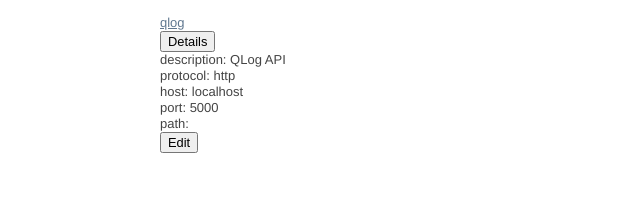
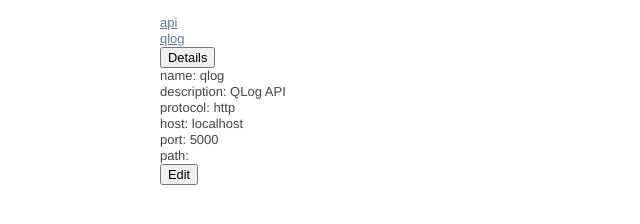
Before and after one commit to surtich/RESTgen, a plain HTML site: page src/www/index.html in a window 1280 px wide. Both pictures are taken after a click on the button "Details". Shown: the whole page, without its empty margins (0-640 px from the left). Drawn offline with Linux system fonts and the light colour scheme.

Commit message:
Implemented some CRUD operations over list: add, remove, modify, copy, move

```diff
--- a/src/www/app/init.js
+++ b/src/www/app/init.js
@@ -14,25 +14,29 @@ iris.path = {
 			js: 'app/ui/app_actions.js',
 			html: 'app/ui/app_actions.html'
 		},
-		apiActions: {
-			js: 'app/ui/api_actions.js',
-			html: 'app/ui/api_actions.html'
+		list_actions: {
+			js: 'app/ui/list_actions.js',
+			html: 'app/ui/list_actions.html'
 		},
-		api: {
-			js: 'app/ui/api.js',
-			html: 'app/ui/api.html'
+		item_actions: {
+			js: 'app/ui/item_actions.js',
+			html: 'app/ui/item_actions.html'
+		},
+		list: {
+			js: 'app/ui/list.js',
+			html: 'app/ui/list.html'
 		},
 		item: {
 			js: 'app/ui/item.js',
 			html: 'app/ui/item.html'
 		},
-		input_item: {
-			js: 'app/ui/input_item.js',
-			html: 'app/ui/input_item.html'
+		field: {
+			js: 'app/ui/field.js',
+			html: 'app/ui/field.html'
 		},
-		radio_item: {
-			js: 'app/ui/radio_item.js',
-			html: 'app/ui/radio_item.html'
+		input_field: {
+			js: 'app/ui/input_field.js',
+			html: 'app/ui/input_field.html'
 		}
 	},
 	resource: {
--- a/src/www/app/resource/app.js
+++ b/src/www/app/resource/app.js
@@ -11,11 +11,19 @@ iris.resource(
 			if (loaded) {
 				f_ok();
 			} else {
-				setApis(function() {
-					setSchemas(function(){
-						if (!apis) {
-							apis = {}
-						}
+				getApis(function(data) {
+					apis = {};
+					apis.name = "api";
+					if (!data) {
+						apis.items = [];
+					} else {
+						apis.items = data;
+					}
+
+					getSchemas(function(data){
+
+						schemas = data;
+
 						if (!schemas) {
 							schemas = {};
 						}
@@ -35,7 +43,7 @@ iris.resource(
 
 		self.setEditable = function(edit) {
 			editable = edit;
-			iris.notify(iris.evts.changeState)
+			iris.notify(iris.evts.changeState);
 		};
 
 		self.getApis = function(f_ok) {
@@ -43,7 +51,6 @@ iris.resource(
 				f_ok(apis);
 			});
 		}
-
 
 		self.getSchemas = function(f_ok) {
 			self.init(function() {
@@ -62,17 +69,15 @@ iris.resource(
 			);
 		}
 
-		function setApis(f_ok) {
+		function getApis(f_ok) {
 			getJSON("/json/apiconfig.json", function(data) {
-				apis = data;
-				f_ok();
+				f_ok(data);
 			});
 		}
 
-		function setSchemas(f_ok) {
+		function getSchemas(f_ok) {
 			getJSON("/json/schemas.json", function(data) {
-				schemas = data;
-				f_ok();
+				f_ok(data);
 			});
 		}
 
--- a/src/www/app/screen/apis.js
+++ b/src/www/app/screen/apis.js
@@ -7,11 +7,10 @@ iris.screen(function(self) {
 		self.ui('footer', iris.path.ui.appActions.js);
 		app.getSchemas(function(schemas) {
 			app.getApis(function(apis) {
-				for (var apiName in apis) {
-					self.ui("apis", iris.path.ui.api.js, {"api": {"name": apiName, "items": apis[apiName], "schema": schemas.api}});
-				}
+				self.ui("apis", iris.path.ui.list.js, {"list": {"name": apis.name, "items": apis.items, "schema": schemas.api}});
 			});
 		});
+
 	}
 
 }, iris.path.screens.apis.js);
--- /dev/null
+++ b/src/www/app/ui/field.html
@@ -0,0 +1,8 @@
+<div>
+
+	<div data-id="item">
+		<span data-id="name"/>
+		<span data-id="value"/>
+		<span data-id="editor" ></span>
+	</div>
+</div>
--- /dev/null
+++ b/src/www/app/ui/field.js
@@ -0,0 +1,53 @@
+iris.ui(function(self) {
+
+	var editable = false;
+	var editor = null;
+	var field = null;
+	var item = null;
+
+	self.create = function() {
+		field = self.setting('field');
+		item = self.setting('item');
+		self.tmplMode(self.APPEND);
+		self.tmpl(iris.path.ui.field.html);
+		self.get('name').text(field.name + ":");
+		self.get('value').text(field.value);
+		var schema = field.schema;
+		editor = self.ui('editor', iris.path.ui[(field.schema && field.schema.view || 'input') + '_field'].js, {value: field.value}, self.APPEND);
+		render();
+	}
+
+	self.setEditable = function(state) {
+		editable = state;
+		render();
+	}
+
+
+	self.val = function() {
+		return editor.val();
+	}
+
+	self.save = function() {
+		item[field.name] = editor.val();
+		field.value = editor.val();
+		self.get('value').text(field.value);
+		self.setEditable(false);
+	}
+
+	self.cancel = function() {
+		if (field.value) {
+			editor.val(field.value);
+		} else {
+			editor.get(0).get(0).value = "";
+		}
+		self.setEditable(true);
+	}
+
+	function render() {
+		self.get('editor').toggle(editable);
+		self.get('value').toggle(!editable);
+	}
+
+
+
+}, iris.path.ui.field.js);
--- a/src/www/app/ui/item.html
+++ b/src/www/app/ui/item.html
@@ -1,8 +1,5 @@
-<div>
-
-	<div data-id="item">
-		<span data-id="name"/>
-		<span data-id="value"/>
-		<span data-id="editor" ></span>
-	</div>
+<div data-id="item">
+	<a data-id="name" href="#">item</a>
+	<div data-id="actions"></div>
+	<div data-id="values">	</div>
 </div>
--- a/src/www/app/ui/item.js
+++ b/src/www/app/ui/item.js
@@ -1,41 +1,110 @@
 iris.ui(function(self) {
 
+	var item = null;
+	var schema = null;
+	var showDetails = false;
 	var editable = false;
-	var editor = null;
-	var item = null;
-	var api = null;
+	var fields = [];
+	var app = iris.resource(iris.path.resource.app);
+	var actions = null;
 
 	self.create = function() {
 		item = self.setting('item');
-		api = self.setting('api');
-
+		schema = self.setting('schema');
 		self.tmplMode(self.APPEND);
 		self.tmpl(iris.path.ui.item.html);
+
+
+		for (var fieldName in item) {
+			if (schema[fieldName] && schema[fieldName].key) {
+				self.get('name').text(item[fieldName]);
+			}
+
+			fields.push(self.ui('values', iris.path.ui.field.js, {
+				field: {
+					name: fieldName,
+					value: item[fieldName],
+					schema: schema[fieldName]
+				},
+				item: item
+			}));
+		}
+
+		self.item = item;
+		self.showValues = showValues;
+		self.setEditable = setEditable;
+		self.save = save;
+		self.cancel = cancel;
+		self.del = del;
+		self.copy = copy;
+		self.move = move;
+		self.render = render;
+
+		actions = self.ui('actions', iris.path.ui.item_actions.js, {'ui': self});
+
 		render();
-		self.get('name').text(item.name + ":");
-		self.get('value').text(item.value);
-		var schema = item.schema;
-		editor = self.ui('editor', iris.path.ui[(schema.view || 'input') + '_item'].js, {value: item.value}, self.APPEND);
+
 	}
 
-	self.setEditable = function(state) {
+	function showValues(visible) {
+		if (showDetails != visible) {
+			self.get('values').slideToggle();
+			showDetails = visible;
+		}
+	}
+
+
+	function setEditable(state) {
 		editable = state;
 		render();
 	}
 
-	self.save = function() {
-		api[item.name] = editor.val();
-		item.value = api[item.name];
-		self.get('value').text(item.value);
+	function save() {
+		for (var i = 0; i < fields.length; i++) {
+			var field = fields[i];
+			field.save();
+		}
+
+		for (var fieldName in item) {
+			if (schema[fieldName].key) {
+				self.get('name').text(item[fieldName]);
+				break;
+			}
+		}
+
+		editable = false;
+		render();
 	}
 
-	self.cancel = function() {
-		editor.val(item.value);
+	function cancel() {
+		for (var i = 0; i < fields.length; i++) {
+			var field = fields[i];
+			field.cancel();
+		}
+		editable = false;
+		render();
+	}
+
+	function del() {
+		self.destroyUI();
+		self.setting('delete')(self.setting('pos'));
+	}
+
+	function copy() {
+		self.setting('add')(item);
 	}
 
 	function render() {
-		self.get('editor').toggle(editable);
-		self.get('value').toggle(!editable);
+		self.get('values').toggle(showDetails);
+		for (var i = 0; i < fields.length; i++) {
+			var field = fields[i];
+			field.setEditable(app.isEditable() && editable);
+		}
+		actions.render();
+	}
+
+	function move(pos1, pos2) {
+		self.setting('move')(pos1, pos2);
 	}
 
 
--- /dev/null
+++ b/src/www/app/ui/item_actions.html
@@ -0,0 +1,10 @@
+<div>
+	<button data-id="btnDetails">@@ACTIONS.DETAILS@@</button>
+	<button data-id="btnDelete">@@ACTIONS.DELETE@@</button>
+	<button data-id="btnCopy">@@ACTIONS.COPY@@</button>
+	<button data-id="btnUp">@@ACTIONS.MOVE_UP@@</button>
+	<button data-id="btnDown">@@ACTIONS.MOVE_DOWN@@</button>
+	<button data-id="btnEdit">@@ACTIONS.EDIT@@</button>
+	<button data-id="btnOK">@@ACTIONS.OK@@</button>
+	<button data-id="btnCancel">@@ACTIONS.CANCEL@@</button>
+</div>
--- /dev/null
+++ b/src/www/app/ui/item_actions.js
@@ -0,0 +1,77 @@
+iris.ui(function(self) {
+
+	var editable = false;
+	var showDetails = false;
+	var ui = null;
+
+	var app = iris.resource(iris.path.resource.app);
+
+	self.create = function() {
+		ui = self.setting('ui');
+		self.tmpl(iris.path.ui.item_actions.html);
+		self.on(iris.evts.changeState, function() {
+			if (!app.isEditable()) {
+				self.get('btnCancel').trigger('click');
+			} else {
+				render();
+			}
+
+		});
+
+		self.get('btnDetails').click(function() {
+			showDetails = !showDetails;
+			ui.showValues(showDetails);
+			render();
+		});
+
+		self.get('btnEdit').click(function() {
+			editable = true;
+			ui.setEditable(editable);
+		});
+
+		self.get('btnOK').click(function() {
+			editable = false;
+			ui.save();
+		});
+
+
+		self.get('btnCancel').click(function() {
+			editable = false;
+			ui.cancel();
+		});
+
+		self.get('btnDelete').click(function() {
+			ui.del();
+		});
+
+		self.get('btnCopy').click(function() {
+			ui.copy();
+		});
+
+		self.get('btnUp').click(function() {
+			ui.move(ui.setting("pos") , ui.setting("pos") - 1);
+		});
+
+		self.get('btnDown').click(function() {
+			ui.move(ui.setting("pos") , ui.setting("pos") + 1);
+		});
+
+
+		render();
+
+		self.render = render;
+	};
+
+
+	function render() {
+		self.get('btnOK').toggle(app.isEditable() && showDetails && editable);
+		self.get('btnCancel').toggle(app.isEditable() && showDetails && editable);
+		self.get('btnEdit').toggle(app.isEditable() && showDetails && !editable);
+		self.get('btnDelete').toggle(app.isEditable() && !editable);
+		self.get('btnCopy').toggle(app.isEditable() && !editable);
+		self.get('btnUp').toggle(app.isEditable() && !editable && ui.setting("pos") != 0);
+		self.get('btnDown').toggle(app.isEditable() && !editable && ui.setting("pos") < ui.setting("size") - 1);
+	}
+
+
+}, iris.path.ui.item_actions.js);
--- /dev/null
+++ b/src/www/app/ui/list.html
@@ -0,0 +1,7 @@
+<li>
+	<a data-id="list" href="#">list</a>
+	<div data-id="actions"></div>
+	<div data-id="values">
+	</div>
+
+</li>
--- /dev/null
+++ b/src/www/app/ui/list.js
@@ -0,0 +1,88 @@
+iris.ui(function(self) {
+	var list = null;
+	var items = [];
+	self.create = function() {
+
+		list = self.setting('list');
+
+		self.tmplMode(self.APPEND);
+		self.tmpl(iris.path.ui.list.html);
+		self.get('list').attr('href',"#").text(list.name);
+
+		self.ui('actions', iris.path.ui.list_actions.js, {'add': newItem});
+
+		createUIs();
+
+	}
+
+	function createUIs() {
+		for (var i = 0; i < list.items.length; i++) {
+			var item = list.items[i];
+			add(item, list.schema, i);
+		}
+
+
+
+		render();
+	}
+
+	function add(item, schema, pos, size) {
+		items.push(self.ui('values', iris.path.ui.item.js, {'item': item, 'schema': schema, 'pos': pos, 'size': list.items.length, 'delete': del, 'add': newItem, 'move': move, 'render': render}));
+	}
+
+	function newItem(clon) {
+		var item = {};
+		for (var fieldName in list.schema) {
+			if (list.schema[fieldName].key) {
+				item[fieldName] = iris.translate("STATES.NEW") + " " + (clon ? clon[fieldName] : list.name);
+			} else {
+				item[fieldName] = (clon ? clon[fieldName] : "");
+			}
+		}
+
+		list.items.push(item);
+
+		add(item, list.schema, list.items.length - 1, list.items.length);
+		updateSize();
+		render();
+	}
+
+	function del(pos) {
+		list.items.splice(pos, 1);
+		for (var i = pos + 1; i < items.length; i++) {
+			var item = items[i];
+			item.setting('pos', i - 1);
+		}
+		updateSize();
+		items.splice(pos, 1);
+		render();
+	}
+
+	function move(pos1, pos2) {
+		for (var i = 0; i < items.length; i++) {
+			var ui = items[i];
+			ui.destroyUI();
+		}
+		var item = list.items[pos1];
+		list.items[pos1] = list.items[pos2];
+		list.items[pos2] = item;
+		createUIs();
+	}
+
+	function updateSize() {
+		for (var i = 0; i < items.length; i++) {
+			var ui = items[i];
+			ui.setting('size', list.items.length);
+		}
+	}
+
+
+	function render() {
+		for (var i = 0; i < items.length; i++) {
+			var ui = items[i];
+			ui.render();
+		}
+	}
+
+
+}, iris.path.ui.list.js);
--- /dev/null
+++ b/src/www/app/ui/list_actions.js
@@ -0,0 +1,21 @@
+iris.ui(function(self) {
+
+	var app = iris.resource(iris.path.resource.app);
+
+	self.create = function() {
+		self.tmpl(iris.path.ui.list_actions.html);
+		self.on(iris.evts.changeState, render);
+
+		self.get('btnAdd').click(function() {
+			self.setting('add')();
+		});
+
+		render();
+	}
+
+
+	function render() {
+		self.get('btnAdd').toggle(app.isEditable());
+	}
+
+}, iris.path.ui.list_actions.js);
--- a/src/www/json/apiconfig.json
+++ b/src/www/json/apiconfig.json
@@ -1,9 +1,12 @@
-{
-    "qlog": {
+[
+
+    {
+    	"name": "qlog",
         "description": "QLog API",
         "protocol": "http",
         "host": "localhost",
         "port": "5000",
         "path": ""
     }
-}
+
+]
--- a/src/www/json/schemas.json
+++ b/src/www/json/schemas.json
@@ -1,6 +1,9 @@
 {
 	"api":
 		{
+			"name": {
+				"key": true
+				},
 		    "description": {},
 		    "protocol": {
 				"type": "string",
```
Also changed, not shown: src/www/app/lang/en-us.js (+10 -1 lines), src/www/app/ui/input_field.html (added, +1 -0 lines), src/www/app/ui/input_field.js (added, +16 -0 lines), src/www/app/ui/list_actions.html (added, +3 -0 lines).
